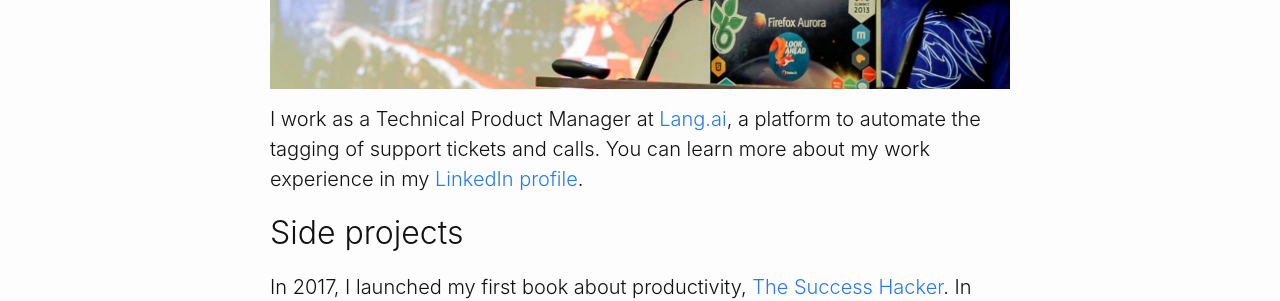
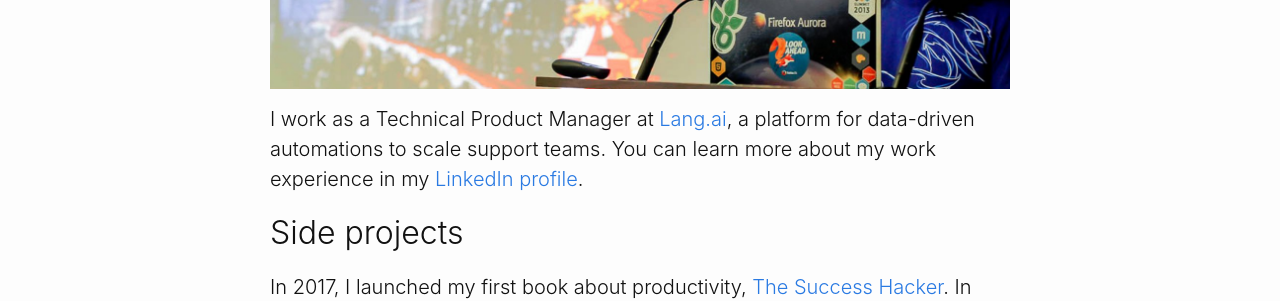
Before and after one commit to fjaguero/site, a Jekyll site: the page built from about.markdown, in a window 1280 px wide. Shown: the part 322-623 px from the top of the page. Built offline with Jekyll 4.4.1, drawn with Linux system fonts in a browser that asks for light colours.

Commit message:
Update about.markdown

```diff
--- a/about.markdown
+++ b/about.markdown
@@ -5,7 +5,7 @@ date: 2018-04-14 21:19:00 Z
 
 ![banner.jpg](/uploads/banner.jpg)
 
-I work as a Technical Product Manager at [Lang.ai](https://lang.ai), a platform to automate the tagging of support tickets and calls. You can learn more about my work experience in my [LinkedIn profile](https://www.linkedin.com/in/fjaguero/).
+I work as a Technical Product Manager at [Lang.ai](https://lang.ai), a platform for data-driven automations to scale support teams. You can learn more about my work experience in my [LinkedIn profile](https://www.linkedin.com/in/fjaguero/).
 
 ## Side projects
 
```
